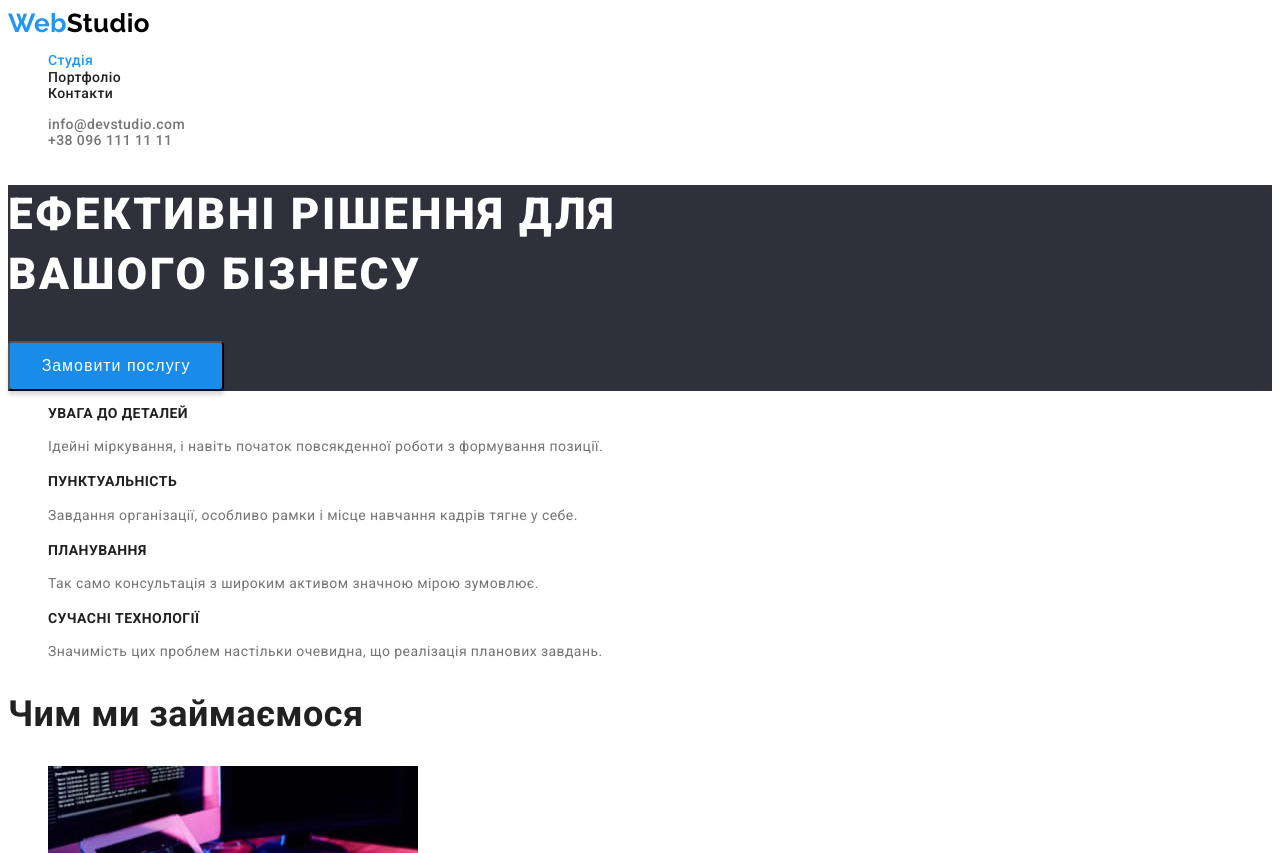
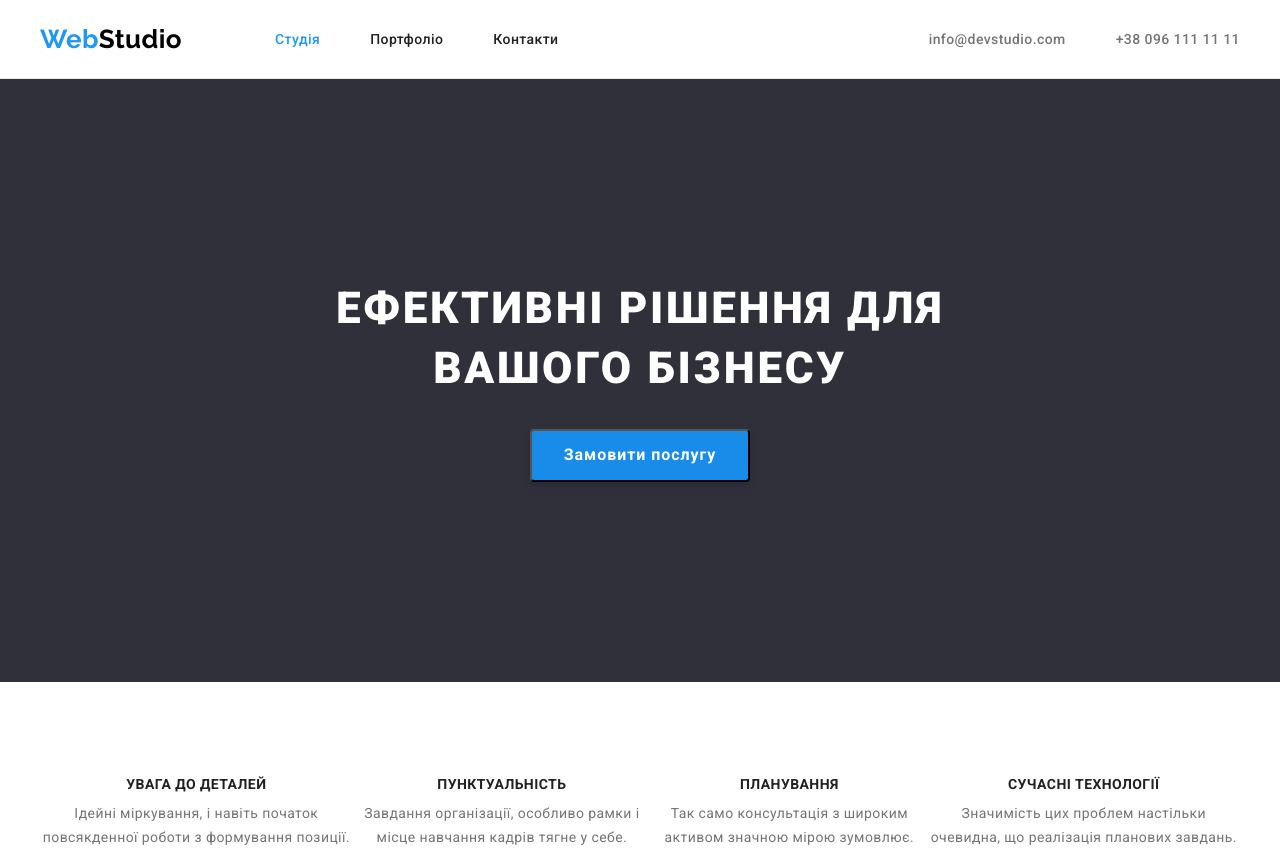
Before and after one commit to SergBulchak/goit-markup-hw-02, a plain HTML site: page index.html in a window 1280 px wide. Shown: the top 853 px of the page. Drawn offline with nearby package versions, Linux system fonts and the light colour scheme.

Commit message:
header flex+hero

```diff
--- a/css/styles.css
+++ b/css/styles.css
@@ -12,6 +12,12 @@
     --primary-text-color: #757575;
 }
 
+h1, h2, h3, p, ul {
+    list-style-type: none;
+    padding: 0;
+    margin-top: 0;
+    margin-bottom: 0;}
+
 body {
     font-family: 'Roboto', sans-serif;
     color: var(--primary-text-color);
@@ -20,6 +26,44 @@ body {
     font-size: 14px;
 }
 
+.container {
+    width: 1200px;
+    padding-left: 15px;
+    padding-right: 15px;
+    margin-left: auto;
+    margin-right: auto;
+}
+
+.header {
+    border-bottom: 1px solid #ececec;
+    padding: 24px 0 24px 0;
+}
+.head-container {
+    display: flex;
+    align-items: center;
+}
+.site-nav {
+    display: flex;
+    align-items: center;
+}
+
+.link {
+    display: flex;
+}
+
+.link .list + .list {
+margin-left: 50px;
+}
+
+.head-contacts {
+    display: flex ;
+    margin-left: auto;
+    padding: 0;
+}
+
+.head-contacts .list-cont + .list-cont {
+    margin-left: 50px;
+}
 
 .nav-link {text-decoration: none;
     font-weight: 500;
@@ -35,11 +79,11 @@ body {
 }
 
 .contact-link{
-        text-decoration: none;
-        font-weight: 500;
-        line-height: 1.17;
-        color: var(--primary-text-color);
-        font-style: normal;
+    text-decoration: none;
+    font-weight: 500;
+    line-height: 1.17;
+    color: var(--primary-text-color);
+    font-style: normal;
     }
 
 .contact-link:focus,
@@ -49,12 +93,15 @@ body {
 
 .list {list-style: none;}
 
-.logo {font-family: "raleway", sans-serif;
+.logo {
+    margin-right: 93px;
+    font-family: "raleway", sans-serif;
     font-weight: 700;
     font-size: 26px;
     color: #000000;
     text-decoration: none;
     line-height: 1.17;
+
 }
 .logo-foot {
     font-family: "raleway", sans-serif;
@@ -90,9 +137,17 @@ color: var(--accent-color);
 
 .hero {
     background-color: var(--secondary-background-color);
+    padding-top: 200px;
+    padding-bottom: 200px;
 }
 
 .hero-title {
+    width: 696px;
+    text-align: center;
+    margin-top: 0;
+    margin-left: auto;
+    margin-right: auto;
+    margin-bottom: 30px;
     font-weight: 900;
     font-size: 44px;
     line-height: 1.36;
@@ -101,14 +156,20 @@ color: var(--accent-color);
     text-transform: uppercase;
 }
 .btn-service {
-    width: 216px;
-    height: 50px;
+    display: flex;
+    text-align: center;
+    align-items: center;
+    margin-left: auto;
+    margin-right: auto;
+    padding: 10px 32px;
     background-color: #188ce8;
     color: var(--primary-background-color);
     box-shadow: 0px 4px 4px rgba(0, 0, 0, 0.15);
     border-radius: 4px;
     cursor: var(--primary-background-color);
     font-size: 16px;
+    font-weight: 700;
+    font-family: inherit;
     line-height: 1.8;
     letter-spacing: 0.06em;
 }
@@ -124,7 +185,21 @@ color: var(--accent-color);
     clip-path: inset(50%);
     margin: -1px;
 }
+
+.pluses {
+    padding-top: 94px;
+    padding-bottom: 94px;
+}
+
+.pluses-item {
+    display: flex;
+    text-align: center;
+    margin-left: auto;
+    margin-right: auto;
+}
+
 .pluses-title {
+    margin-bottom: 10px;
     font-size: 14px;
     color: var(--primary-title-color);
     line-height: 1.17;
--- a/index.html
+++ b/index.html
@@ -5,12 +5,14 @@
     <meta http-equiv="X-UA-Compatible" content="IE=edge">
     <meta name="viewport" content="width=device-width, initial-scale=1.0">
     <link href="https://fonts.googleapis.com/css2?family=Oleo+Script&family=Raleway:wght@700&family=Roboto:wght@400;500;700;900&display=swap" rel="stylesheet">
+    <link rel="stylesheet" href="https://cdnjs.cloudflare.com/ajax/libs/normalize/8.0.1/normalize.min.css">
     <link rel="stylesheet" href="./css/styles.css">
     <title>WebStudio</title>
 </head>
     <body>
-    <!-- Хедер -->
+    <!-- Хедер 1170*80 пікс-->
     <header class="header">
+        <div class="container head-container">
         <nav class="site-nav">
             <a class="logo" href="./index.html"><span class="accent">Web</span>Studio</a>
             <ul class="link">
@@ -20,27 +22,31 @@
             </ul>
         </nav>
         <ul class="head-contacts">
-<li class="list"><a class="contact-link" href="mailto:info@devstudio.com">info@devstudio.com</a></li>
-<li class="list"><a class="contact-link" href="tel:+380961111111">+38 096 111 11 11</a></li>
+            <li class="list-cont"><a class="contact-link" href="mailto:info@devstudio.com">info@devstudio.com</a></li>
+            <li class="list-cont"><a class="contact-link" href="tel:+380961111111">+38 096 111 11 11</a></li>
         </ul>
+        </div>
     </header>
     <main>
         <!-- Герой -->
         <section class="hero">
-    <h1 class="hero-title">Ефективні рішення для<br/> вашого бізнесу</h1>
+            <h1 class="hero-title">Ефективні рішення для<br /> вашого бізнесу</h1>
             <button class="btn-service" type="button">Замовити послугу</button>
         </section>
         <!-- Переваги -->
         <section class="pluses">
+            <div class="container">
             <h2 class="visually-hidden">Наші Переваги</h2>
-    <ul>
+            <ul class="pluses-item">
                 <li class="pluses-list">
                     <h3 class="pluses-title">УВАГА ДО ДЕТАЛЕЙ</h3>
-            <p class="pluses-text">Ідейні міркування, і навіть початок повсякденної роботи з формування позиції.</p>
+                    <p class="pluses-text">Ідейні міркування, і навіть початок повсякденної роботи з формування позиції.
+                    </p>
                 </li>
                 <li class="pluses-list">
                     <h3 class="pluses-title">ПУНКТУАЛЬНІСТЬ</h3>
-            <p class="pluses-text">Завдання організації, особливо рамки і місце навчання кадрів тягне у себе.</p>
+                    <p class="pluses-text">Завдання організації, особливо рамки і місце навчання кадрів тягне у себе.
+                    </p>
                 </li>
                 <li class="pluses-list">
                     <h3 class="pluses-title">ПЛАНУВАННЯ</h3>
@@ -48,9 +54,11 @@
                 </li>
                 <li class="pluses-list">
                     <h3 class="pluses-title">СУЧАСНІ ТЕХНОЛОГІЇ</h3>
-            <p class="pluses-text">Значимість цих проблем настільки очевидна, що реалізація планових завдань.</p>
+                    <p class="pluses-text">Значимість цих проблем настільки очевидна, що реалізація планових завдань.
+                    </p>
                 </li>
             </ul>
+            </div>
         </section>
         <!-- Чим ми займаємося -->
         <section class="job">
@@ -99,7 +107,8 @@
         <a class="logo-foot" href="./index.html"><span class="accent">Web</span>Studio</a>
         <address>
             <ul class="foot-contacts">
-            <li class="list"><a class="adress" href="https://goo.gl/maps/iiZ4q8Yc7zTfPGvo6" target="_blank" rel="noopener noreferrent">
+                <li class="list"><a class="adress" href="https://goo.gl/maps/iiZ4q8Yc7zTfPGvo6" target="_blank"
+                        rel="noopener noreferrent">
                         м. Київ, бул. Лесі Українки, 26</a></li>
                 <li class="list"><a class="mailt" href="mailto:info@devstudio.com">info@devstudio.com</a></li>
                 <li class="list"><a class="mailt" href="tel:+380961111111">+38 096 111 11 11</a></li>
```
Also changed, not shown: portfolio.html (+7 -3 lines). Lines whose indentation alone changed are shown as unchanged.
